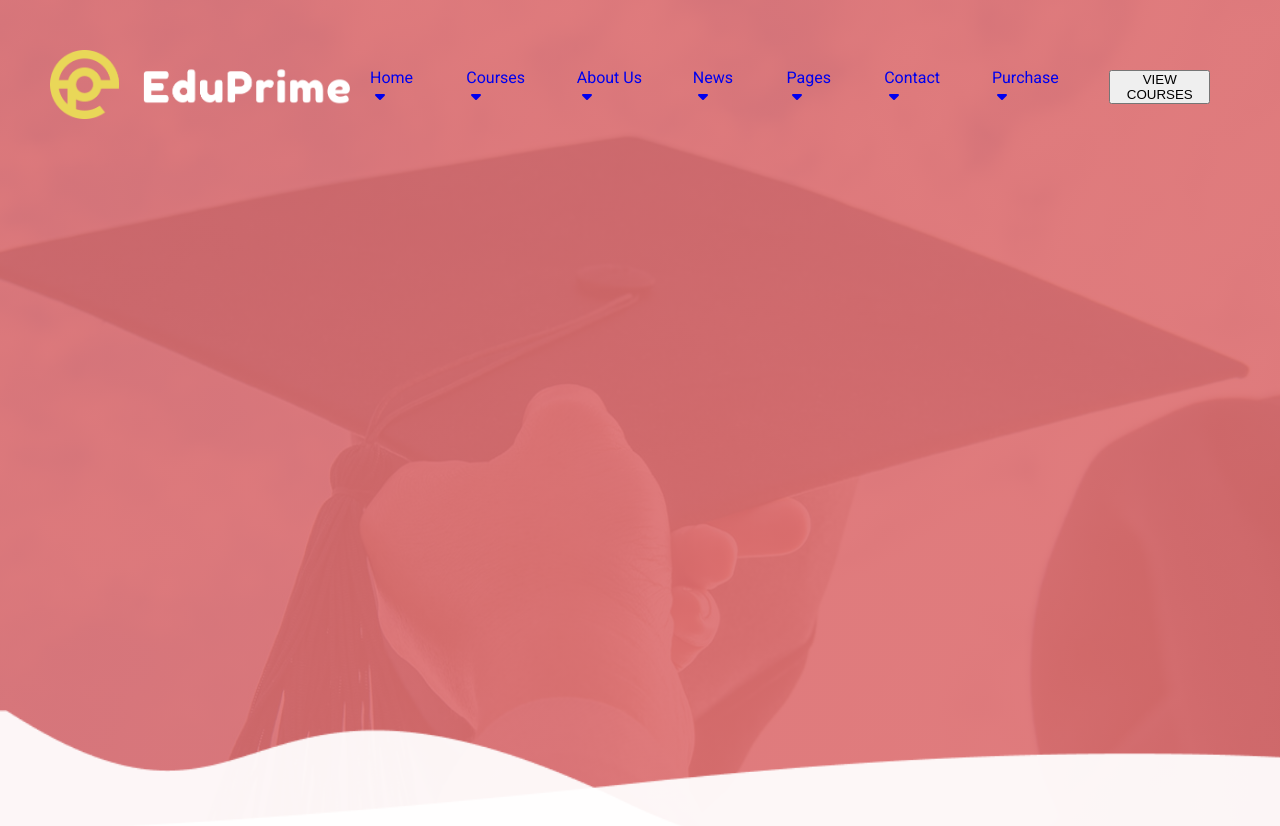
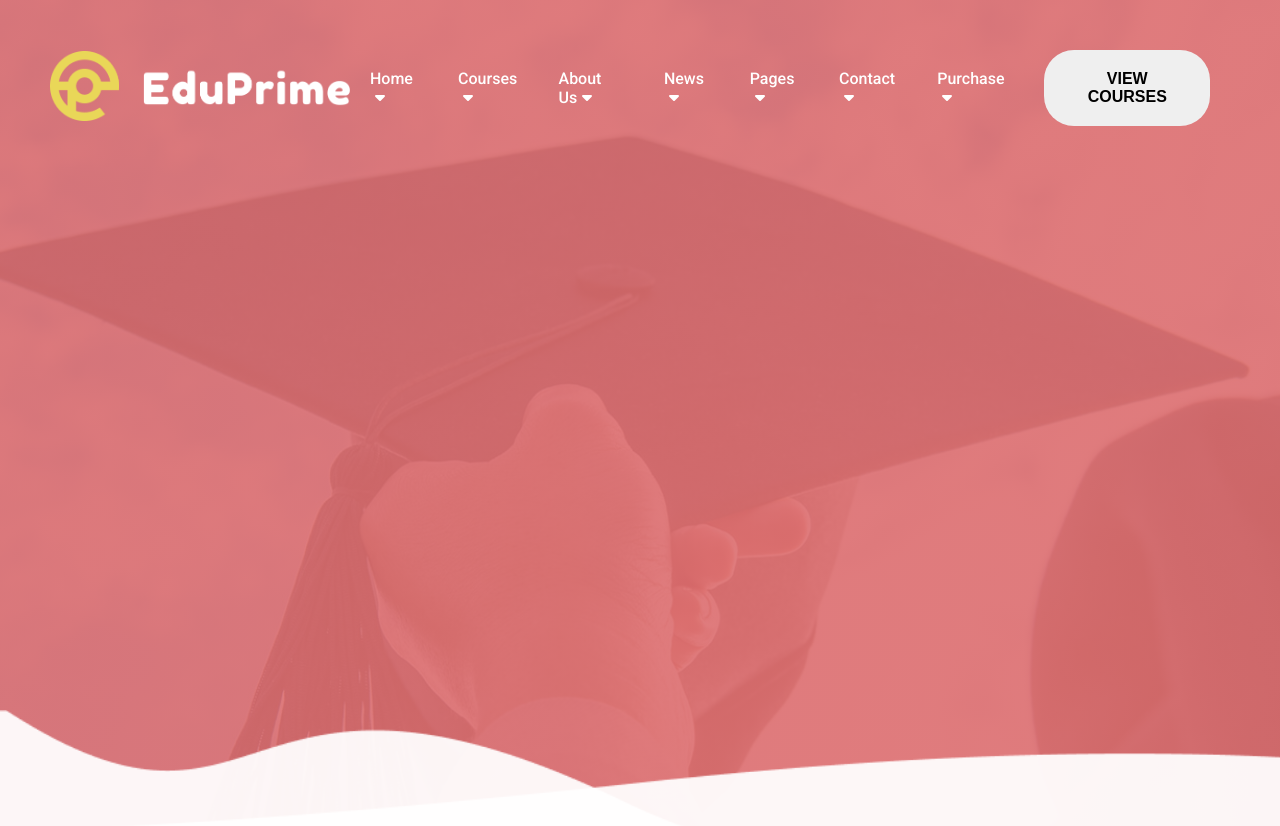
Before and after one commit to bertoldimatteo/proj-html-vuejs, a Vue app: page / in a window 1280 px wide. Shown: the top 826 px of the page. Built offline with nearby package versions, Linux system fonts and the light colour scheme.

Commit message:
continuo struttura stile navbar

```diff
--- a/src/assets/style/_buttons.scss
+++ b/src/assets/style/_buttons.scss
@@ -0,0 +1,5 @@
+.btn {
+    padding: 20px 30px;
+    border: none;
+    border-radius: 30px;
+}
--- a/src/assets/style/_variables.scss
+++ b/src/assets/style/_variables.scss
@@ -29,4 +29,14 @@
     --container-sm: 980px;
     --container-md: 1220px;
     --container-lg: 1440px;
+
+/*----------------
+    FONT-SIZE
+----------------*/
+    --font-sm: .875rem;
+    --font-md: 1rem;
+    --font-lg: 1.125rem;
+    --font-xl: 1.25rem;
+    --font-xxl: 1.5rem;
+    --font-xxxl: 1.75rem;
 }
--- a/src/components/mainComponents/baseMain.vue
+++ b/src/components/mainComponents/baseMain.vue
@@ -8,7 +8,7 @@
                 <ul>
                     <li v-for="link in dataShared.links" :key="link.id"><a href="#">{{link.navLink}}<i class="icon fa-solid fa-caret-down"></i></a></li>
                 </ul>
-                <button type="button">VIEW COURSES</button>
+                <button class="btn" type="button">VIEW COURSES</button>
             </div>
         </nav>
         <div class="background-wave"></div>
@@ -71,6 +71,12 @@ li, button {
 }
 a {
     text-decoration: none;
+    color: var(--white-one);
+    font-weight: 500;
+}
+button {
+    font-weight: 600;
+    font-size: var(--font-md)
 }
 .icon {
     margin: 0 5px;
```
